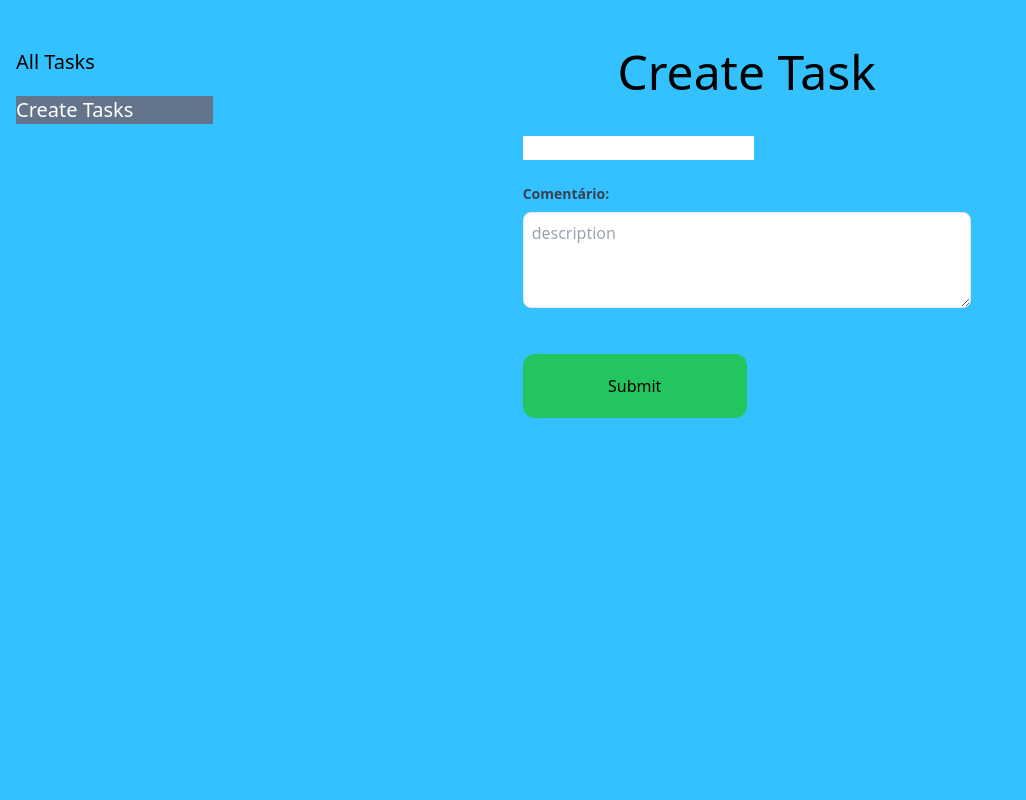
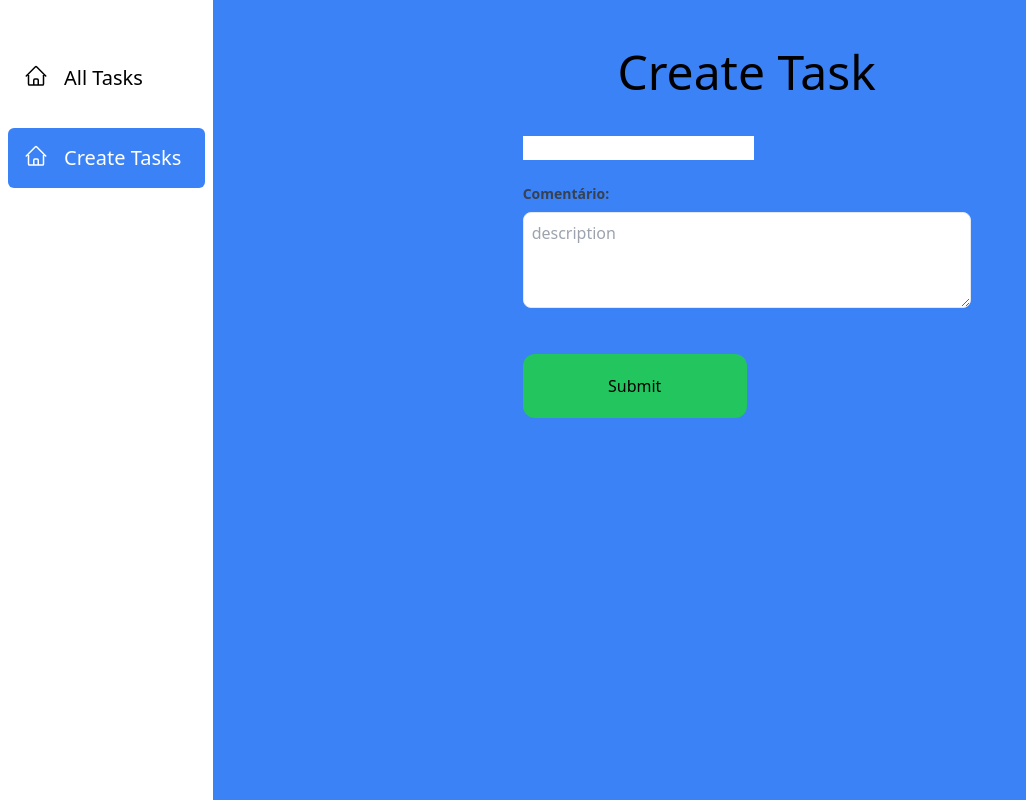
Before and after one commit to aldairandre/to-do-app-with-electron, a Next.js app: page /create-tasks in a window 1280 px wide. Shown: the whole page, without its empty margins (0-1026 px from the left). Built offline with nearby package versions, Linux system fonts and the light colour scheme.

Commit message:
:lipstick: Style
add style to menu

```diff
--- a/src/app/components/Navbar/index.tsx
+++ b/src/app/components/Navbar/index.tsx
@@ -1,23 +1,25 @@
 import Link from 'next/link'
 import React from 'react'
 import { useSelectedLayoutSegment } from "next/navigation";
-
+import {HomeIcon} from '@heroicons/react/24/outline'
 function NavBar() {
 
   const segment = useSelectedLayoutSegment();
 
   return (
-    <div className="flex flex-col gap-1 pl-4">
+    <div className="flex flex-col gap-1 h-screen bg-white px-2 pt-12">
       <Link
         href={"/"}
-        className={`${segment === null && "bg-slate-500 text-white "} text-xl mb-4`}
+        className={`${segment === null && "bg-blue-500 text-white "} text-xl mb-4 flex py-4 rounded-md text-black`}
       >
+        <span className='mx-4 '><HomeIcon width={24} height={24}/></span>
         All Tasks
       </Link>
       <Link
         href={"/create-tasks"}
-        className={`${segment === "create-tasks" && "bg-slate-500 text-white "} text-xl mb-4`}
+        className={`${segment === "create-tasks" && "bg-blue-500 text-white "} text-xl mb-4 flex py-4 rounded-md text-black`}
       >
+        <span className='mx-4 '><HomeIcon width={24} height={24}/></span>
         Create Tasks
       </Link>
     </div>
--- a/src/app/create-tasks/page.tsx
+++ b/src/app/create-tasks/page.tsx
@@ -7,7 +7,7 @@ type Props = {};
 const page = (props: Props) => {
   return (
     <div>
-      <h1 className="text-5xl w-full text-center">Create Task</h1>
+      <h1 className="text-5xl w-full text-center mt-12">Create Task</h1>
       <div className="max-w-md m-auto mt-10">
         {/* <AddTask /> */}
         <TestForm/>
--- a/src/app/globals.css
+++ b/src/app/globals.css
@@ -24,7 +24,7 @@ body {
   flex-direction: column;
 
   overflow-x: hidden;
-  background: rgb(51, 194, 255);
+  background: rgb(59 130 246);
 }
 
 
--- a/src/app/layout.tsx
+++ b/src/app/layout.tsx
@@ -20,7 +20,7 @@ export default function RootLayout({
   return (
     <html lang="en">
       <body className={`${poppins.style}`}>
-        <div className="grid grid-cols-12 mt-12">
+        <div className="grid grid-cols-12 ">
           <div className="col-span-2 ">
             <NavBar />
           </div>
--- a/src/app/page.tsx
+++ b/src/app/page.tsx
@@ -6,7 +6,7 @@ export default function Home() {
 
   return (
     <>
-      <h1 className="text-5xl w-full text-center">To Do App</h1>
+      <h1 className="text-5xl w-full text-center mt-12">To Do App</h1>
     </>
   );
 }
```
